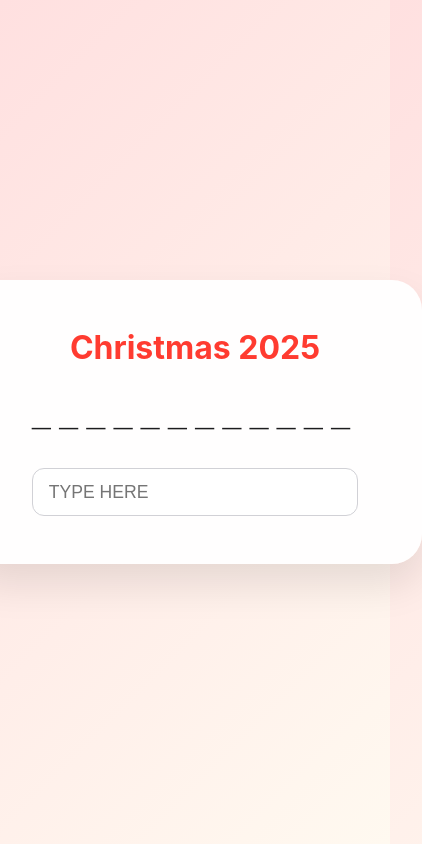
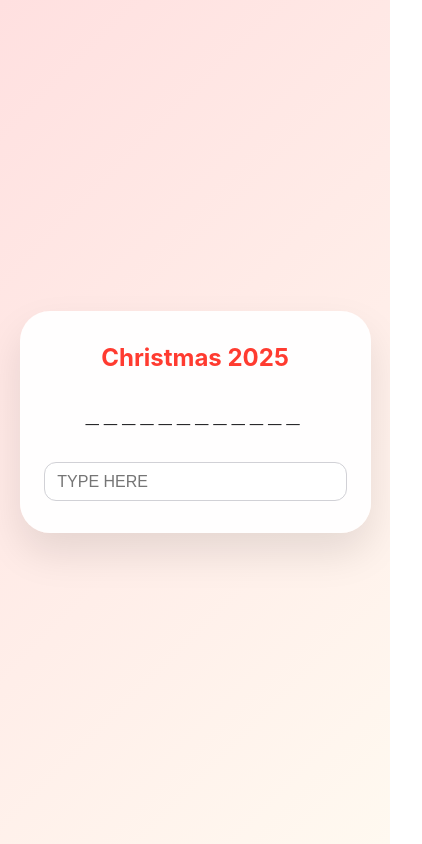
Before and after one commit to DPC15038/Christmas-2025, a plain HTML site: page index.html in a window 390 px wide. Shown: the whole page, 422 px wide, since content can reach past the window. Drawn offline with Linux system fonts and the light colour scheme.

Commit message:
Update index.html

```diff
--- a/index.html
+++ b/index.html
@@ -72,6 +72,28 @@
     #dateModalContent { background: white; padding: 2rem; border-radius: 20px; text-align: center; }
     #dateModalContent input { font-size: 1.2rem; padding: 0.5rem; border-radius: 8px; border: 1px solid #ccc; }
     #dateModalContent button { margin-top: 1rem; padding: 0.5rem 1rem; font-size: 1rem; border-radius: 10px; border: none; background-color: #ff3b30; color: white; cursor: pointer; }
+
+    /* Responsive adjustments for small screens */
+    @media (max-width: 400px) {
+      .container {
+        padding: 2rem 1.5rem;
+        width: 90%;
+      }
+      h2 {
+        font-size: 1.5rem;
+      }
+      .slots {
+        font-size: 1.4rem;
+        letter-spacing: 0.3rem;
+      }
+      input[type=text] {
+        font-size: 1rem;
+        padding: 0.6rem 0.8rem;
+      }
+      #passDisplay, #liarMessage, #secretMessage {
+        font-size: 1.2rem;
+      }
+    }
   </style>
 </head>
 <body>
```
